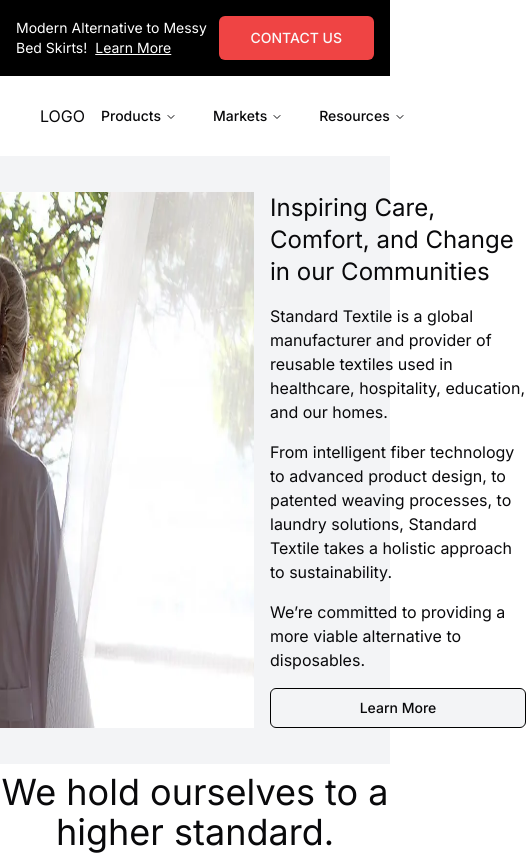
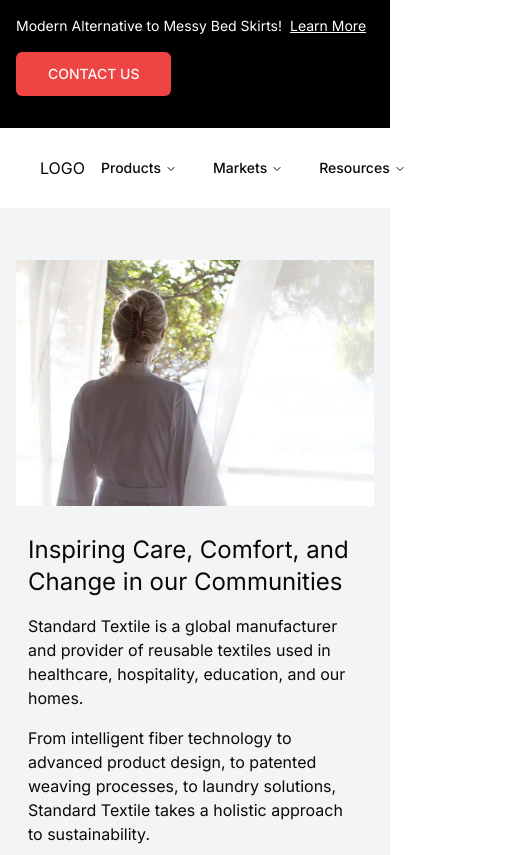
Before and after one commit to sayinmehmet47/blueastowel, a Next.js app: page / in a window 390 px wide. Shown: the top 855 px of the page, 526 px wide, since content can reach past the window. Built offline with nearby package versions, Linux system fonts and the light colour scheme.

Commit message:
feat: first structure of the towel website

```diff
--- a/app/layout.tsx
+++ b/app/layout.tsx
@@ -1,8 +1,6 @@
 import type { Metadata } from 'next';
 import { Inter } from 'next/font/google';
 import './globals.css';
-import { Inter as FontSans } from 'next/font/google';
-import { cn } from '@/lib/utils';
 
 const inter = Inter({ subsets: ['latin'] });
 
@@ -11,11 +9,6 @@
   description: 'Generated by create next app',
 };
 
-export const fontSans = FontSans({
-  subsets: ['latin'],
-  variable: '--font-sans',
-});
-
 export default function RootLayout({
   children,
 }: {
@@ -23,14 +16,7 @@
 }) {
   return (
     <html lang="en">
-      <body
-        className={cn(
-          'min-h-screen bg-background font-sans antialiased',
-          fontSans.variable
-        )}
-      >
-        {children}
-      </body>
+      <body className={inter.className}>{children}</body>
     </html>
   );
 }
--- a/app/page.tsx
+++ b/app/page.tsx
@@ -15,14 +15,14 @@
         </div>
       </div>
       <section className="bg-gray-100 py-9">
-        <div className="flex justify-center gap-4">
+        <div className="flex justify-center gap-4 p-4 flex-col md:flex-row">
           <Image
             src="/home-hero.webp"
             alt="home-hero"
             width={580}
             height={400}
           />
-          <div className="flex flex-col gap-4">
+          <div className="flex flex-col gap-4 p-3">
             <h1 className="text-2xl">
               Inspiring Care, Comfort, and Change in our Communities
             </h1>
--- a/components/ui-kit/navbar-first.tsx
+++ b/components/ui-kit/navbar-first.tsx
@@ -2,12 +2,16 @@
 
 export const NavbarFirst = () => {
   return (
-    <nav className="h-full p-4 bg-black text-white  text-sm w-full flex justify-between items-center">
+    <nav className="h-full p-4 bg-black text-white text-sm w-full md:flex justify-between items-center">
       <div>
         Modern Alternative to Messy Bed Skirts!
         <span className="underline ps-2">Learn More</span>
       </div>
-      <Button className="flex justify-end" size="lg" variant="destructive">
+      <Button
+        className="flex justify-end my-4 md:my-0"
+        size="lg"
+        variant="destructive"
+      >
         CONTACT US
       </Button>
     </nav>
```
